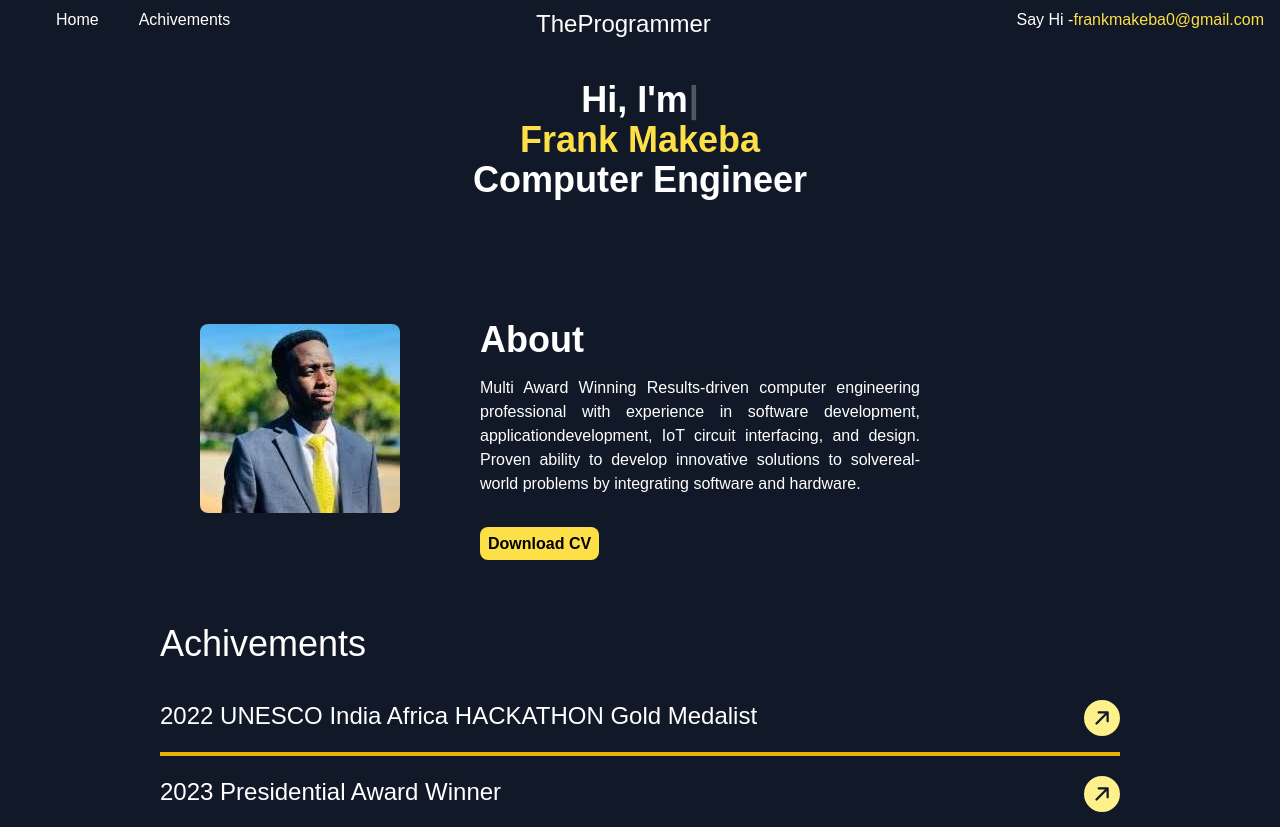
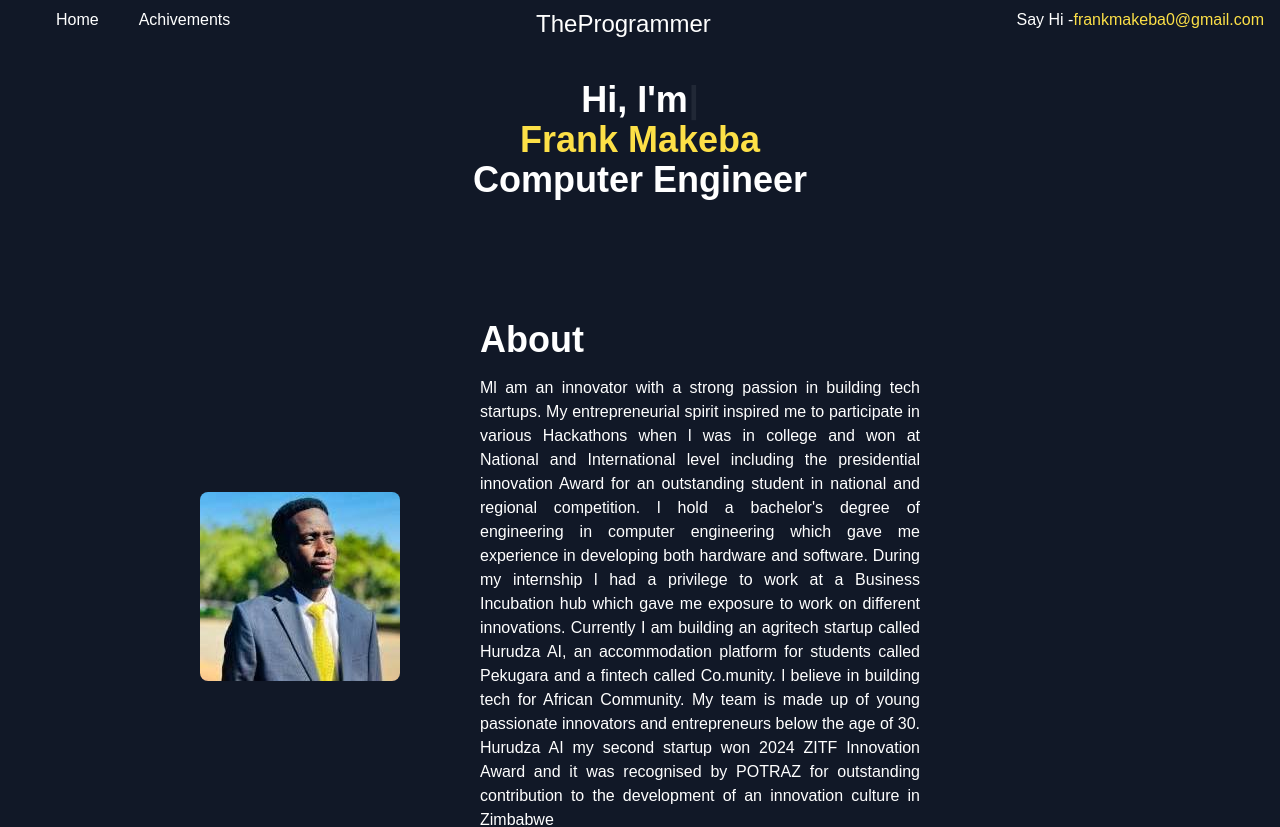
Before and after one commit to ThulaniTheProgrammer/franktheprogrammer, a Next.js app: page / in a window 1280 px wide. Shown: the top 827 px of the page. Built offline with nearby package versions, Linux system fonts and the light colour scheme.

Commit message:
about section content modified

```diff
--- a/app/components/About.jsx
+++ b/app/components/About.jsx
@@ -11,7 +11,11 @@ export default function About() {
         About
       </div>
       <div className='text-justify pr-10 pb-6'>
-      Multi Award Winning Results-driven computer engineering professional with experience in software development, applicationdevelopment, IoT circuit interfacing, and design. Proven ability to develop innovative solutions to solvereal-world problems by integrating software and hardware.
+      Ml am an innovator with a strong passion in building tech startups. My entrepreneurial spirit inspired me to participate in various Hackathons when l was in college and won at National and International level including the presidential innovation Award for an outstanding student in national and regional competition. l hold a bachelor's degree of engineering in computer engineering which gave me experience in developing both hardware and software. During my internship l had a privilege to work at a Business Incubation hub which gave me exposure to work on different innovations.
+
+Currently I am building an agritech startup called Hurudza AI, an accommodation platform for students called Pekugara and a fintech called Co.munity. l believe in building tech for African Community. My team is made up of young passionate innovators and entrepreneurs below the age of 30.
+
+Hurudza AI my second startup won 2024 ZITF Innovation Award and it was recognised by POTRAZ for outstanding contribution to the development of an innovation culture in Zimbabwe
       </div>
       <div className='mt-3'>
 
```
